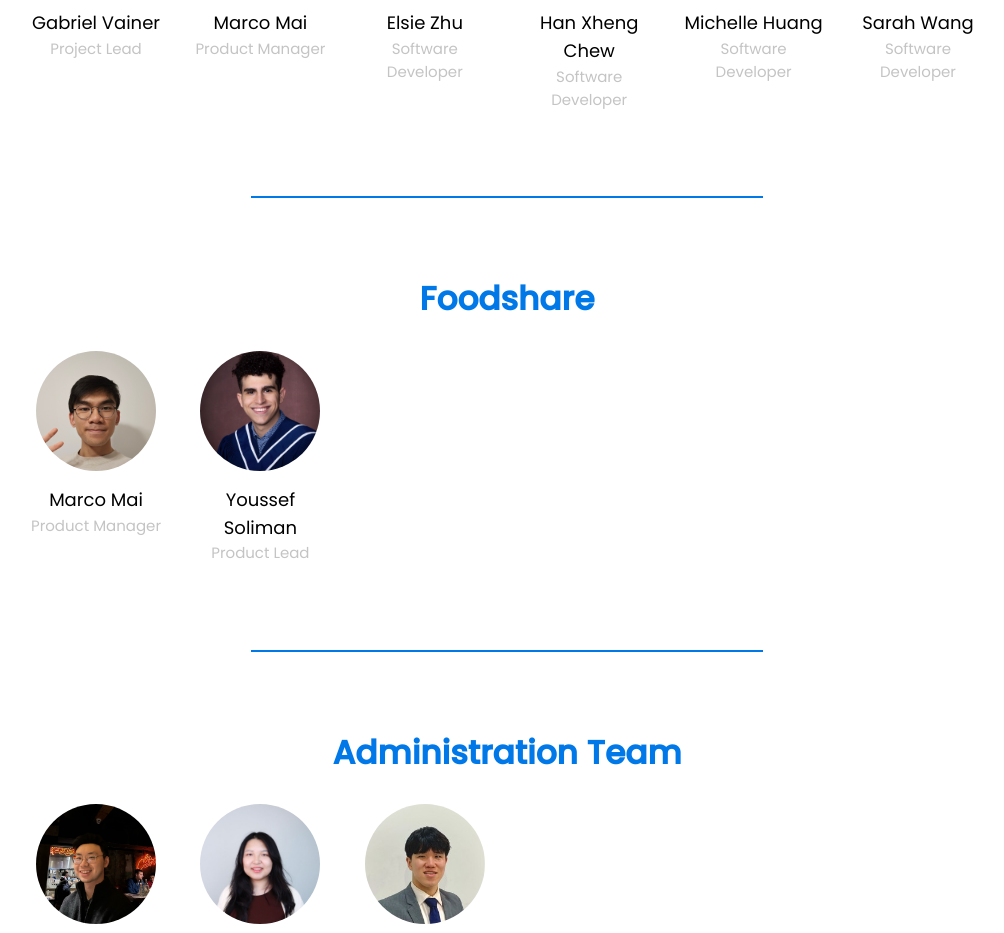
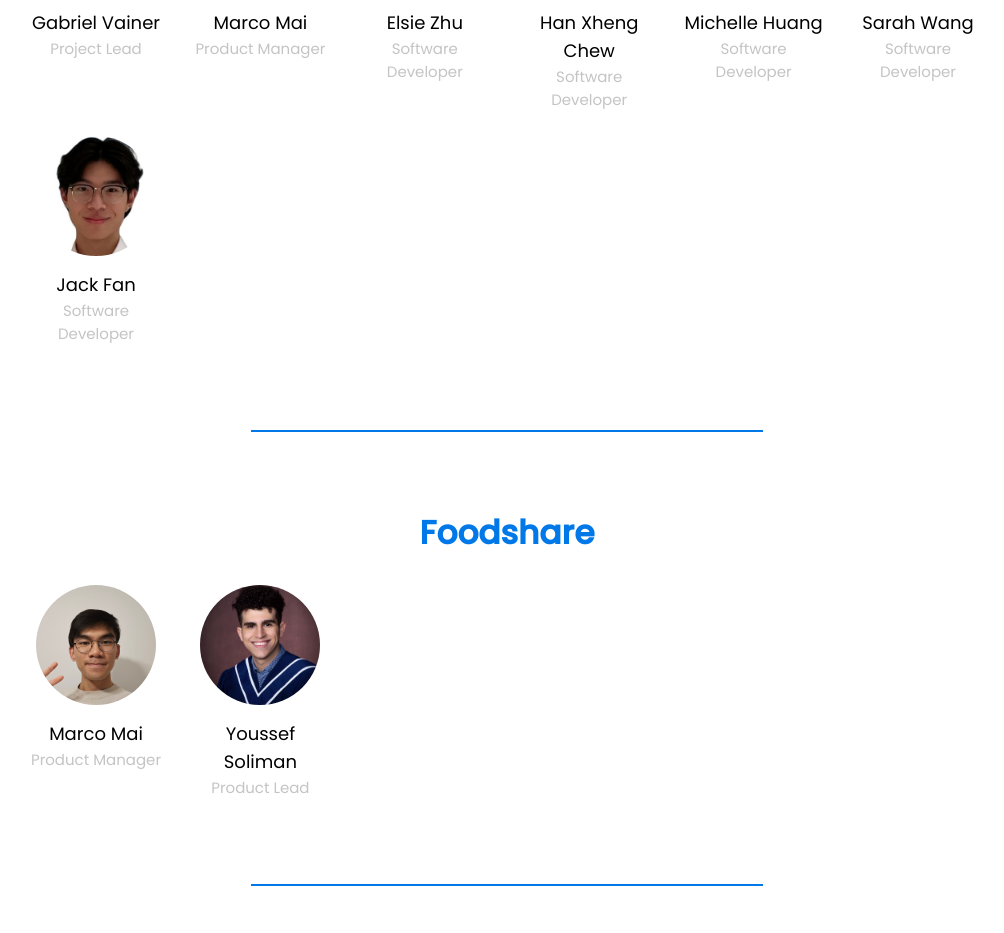
Before and after one commit to uoftblueprint/website-v2, a Next.js app: page /team in a window 1280 px wide. Shown: the part 2840-3773 px from the top of the page, without its empty margins (133-1137 px from the left). Built offline with nearby package versions, Linux system fonts and the light colour scheme.

Commit message:
added jack on teams

```diff
--- a/src/app/team/page.tsx
+++ b/src/app/team/page.tsx
@@ -197,6 +197,12 @@ const members_int = [
     linkedinLink: "https://www.linkedin.com/in/sarah-wang4/",
     profilePicture: "team/int/sarah.jpg",
   },
+  {
+    name: "Jack Fan",
+    role: "Software Developer",
+    linkedinLink: "https://www.linkedin.com/in/jackkfan/",
+    profilePicture: "team/int/jack.jpg",
+  },
 ];
 
 export default function TeamPage() {
```
Also changed, not shown: public/team/int/jack.jpg (added).
